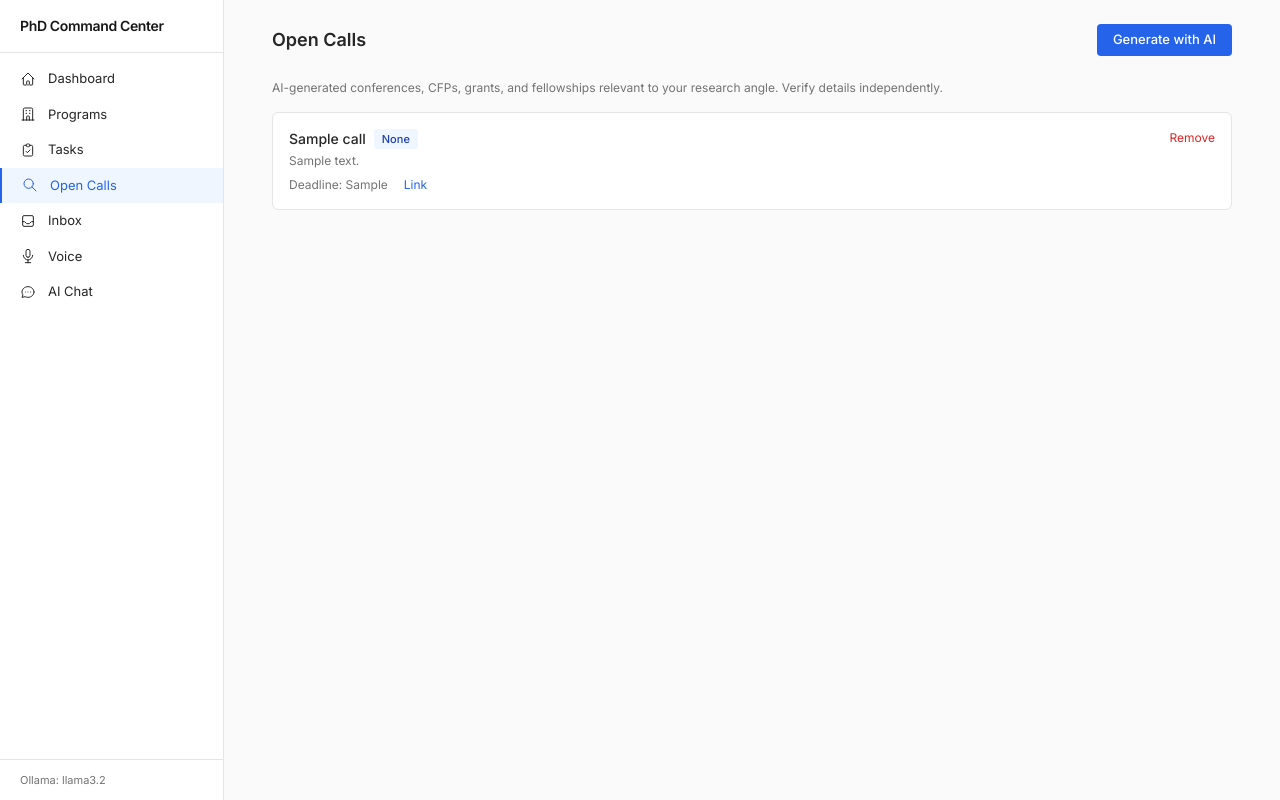
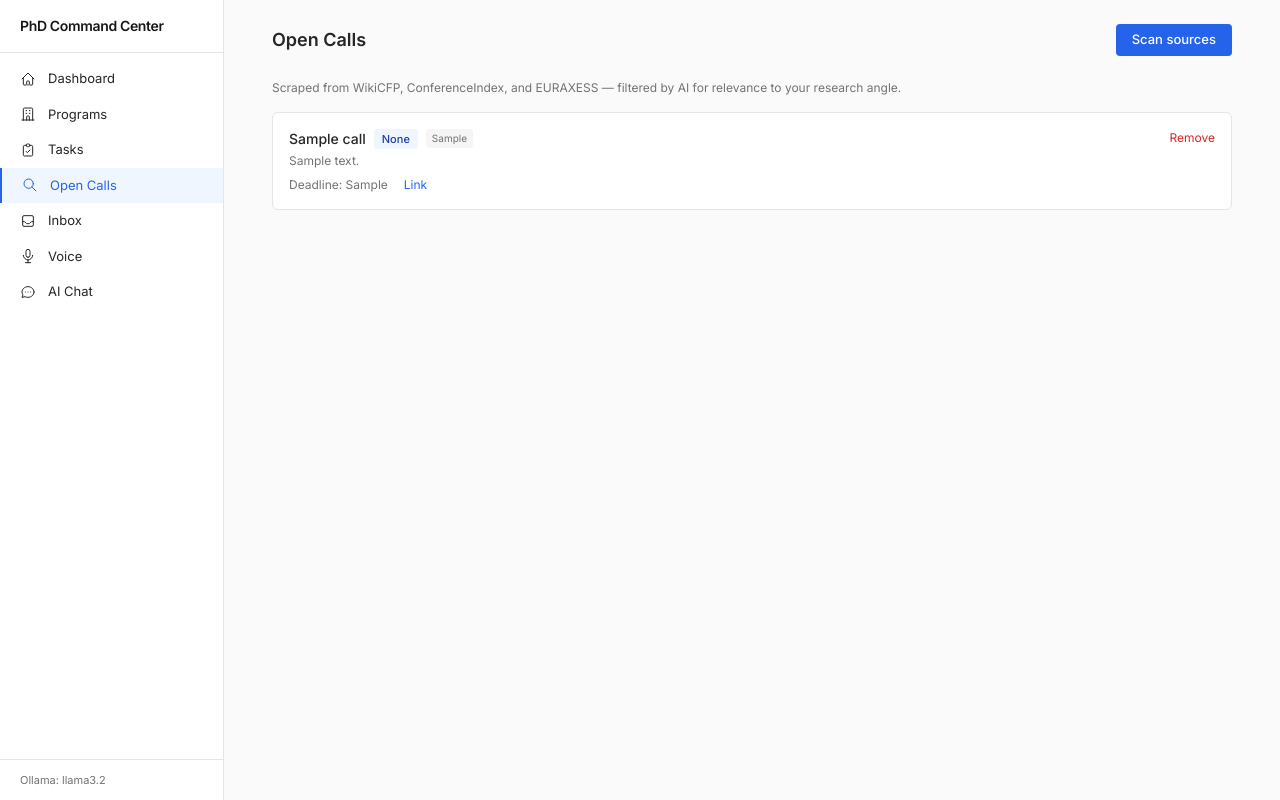
Before and after one commit to anvold95/Ph.d-Desktop-, a Flask app: page /open-calls in a window 1280 px wide. Run offline with Flask 3, Linux system fonts and the light colour scheme; tables that the repository leaves empty hold one stand-in row (values such as "Sample post"); some libraries are stand-ins or nearby versions.

Commit message:
feat: replace fake AI calls with real web scraping + relevance filtering
- Scrape WikiCFP, ConferenceIndex, and EURAXESS for real opportunities
- Use Ollama only to filter/rank scraped results by research angle relevance
- Show source badge (WikiCFP, ConferenceIndex, EURAXESS) in UI
- Add beautifulsoup4 dependency
- Update scheduled nightly job to use scraping pipeline

https://claude.ai/code/session_01AxEJGynPeMy7hENRqDL88t

````diff
--- a/app.py
+++ b/app.py
@@ -1,4 +1,5 @@
 import os
+import re
 import json
 import sqlite3
 import logging
@@ -7,6 +8,7 @@ from datetime import datetime, timedelta
 from flask import Flask, render_template, request, jsonify, g, redirect, url_for
 from apscheduler.schedulers.background import BackgroundScheduler
 from dotenv import load_dotenv
+from bs4 import BeautifulSoup
 
 load_dotenv()
 
@@ -174,7 +176,6 @@ def ollama_generate(prompt, system=None, as_json=False):
 
 def parse_json_response(raw, expect_list=False):
     """Robustly extract JSON from Ollama responses that may contain markdown fences."""
-    import re
     # Strip markdown code fences
     cleaned = re.sub(r'```(?:json)?\s*', '', raw)
     cleaned = cleaned.strip()
@@ -248,41 +249,221 @@ Always respond in English. Be precise and actionable."""
 
 
 # ---------------------------------------------------------------------------
+# Web scraping — real open calls
+# ---------------------------------------------------------------------------
+
+SCRAPE_HEADERS = {
+    "User-Agent": "Mozilla/5.0 (Windows NT 10.0; Win64; x64) AppleWebKit/537.36 (KHTML, like Gecko) Chrome/120.0.0.0 Safari/537.36",
+    "Accept": "text/html,application/xhtml+xml,application/xml;q=0.9,*/*;q=0.8",
+    "Accept-Language": "en-US,en;q=0.9",
+}
+
+SEARCH_KEYWORDS = [
+    "architecture", "urban design", "housing", "adaptive reuse",
+    "urban studies", "built environment", "heritage",
+]
+
+
+def scrape_wikicfp(keywords=None):
+    """Scrape WikiCFP for architecture/urban-related CFPs."""
+    results = []
+    search_terms = keywords or ["architecture", "urban design", "housing"]
+    for term in search_terms[:3]:
+        try:
+            url = f"http://www.wikicfp.com/cfp/servlet/tool.search?q={term.replace(' ', '+')}&year=f"
+            r = requests.get(url, headers=SCRAPE_HEADERS, timeout=15)
+            if r.status_code != 200:
+                continue
+            soup = BeautifulSoup(r.text, "html.parser")
+            rows = soup.select("table.wikitable tr")
+            for row in rows:
+                cells = row.find_all("td")
+                if len(cells) >= 3:
+                    link_el = cells[0].find("a")
+                    if not link_el:
+                        continue
+                    title = link_el.get_text(strip=True)
+                    href = link_el.get("href", "")
+                    if href and not href.startswith("http"):
+                        href = f"http://www.wikicfp.com{href}"
+                    desc = cells[1].get_text(strip=True) if len(cells) > 1 else ""
+                    deadline = cells[2].get_text(strip=True) if len(cells) > 2 else ""
+                    if title:
+                        results.append({
+                            "title": title,
+                            "type": "cfp",
+                            "description": desc,
+                            "deadline": deadline,
+                            "url": href,
+                            "source": "WikiCFP",
+                        })
+        except Exception as e:
+            log.warning("WikiCFP scrape error for '%s': %s", term, e)
+    return results
+
+
+def scrape_conference_index(keywords=None):
+    """Scrape conferenceindex.org for relevant conferences."""
+    results = []
+    search_terms = keywords or ["architecture", "urban-design"]
+    for term in search_terms[:2]:
+        try:
+            url = f"https://conferenceindex.org/conferences/{term.replace(' ', '-')}"
+            r = requests.get(url, headers=SCRAPE_HEADERS, timeout=15)
+            if r.status_code != 200:
+                continue
+            soup = BeautifulSoup(r.text, "html.parser")
+            items = soup.select(".list-group-item, .conference-item, article, .card")
+            for item in items[:15]:
+                title_el = item.find(["h3", "h4", "h5", "a"])
+                if not title_el:
+                    continue
+                title = title_el.get_text(strip=True)
+                link = ""
+                a_tag = item.find("a", href=True)
+                if a_tag:
+                    link = a_tag["href"]
+                    if not link.startswith("http"):
+                        link = f"https://conferenceindex.org{link}"
+                desc_el = item.find("p")
+                desc = desc_el.get_text(strip=True) if desc_el else ""
+                date_el = item.find(class_=re.compile(r"date|time|deadline", re.I))
+                date_text = date_el.get_text(strip=True) if date_el else ""
+                if title and len(title) > 5:
+                    results.append({
+                        "title": title,
+                        "type": "conference",
+                        "description": desc[:200],
+                        "deadline": date_text,
+                        "url": link,
+                        "source": "ConferenceIndex",
+                    })
+        except Exception as e:
+            log.warning("ConferenceIndex scrape error for '%s': %s", term, e)
+    return results
+
+
+def scrape_euraxess():
+    """Scrape EURAXESS for PhD/research positions in architecture."""
+    results = []
+    try:
+        url = "https://euraxess.ec.europa.eu/jobs/search/field_research_profile/first-stage-researcher-r1-702?keywords=architecture+housing"
+        r = requests.get(url, headers=SCRAPE_HEADERS, timeout=15)
+        if r.status_code != 200:
+            return results
+        soup = BeautifulSoup(r.text, "html.parser")
+        items = soup.select(".views-row, .node--type-job-offer, article")
+        for item in items[:10]:
+            title_el = item.find(["h2", "h3", "a"])
+            if not title_el:
+                continue
+            title = title_el.get_text(strip=True)
+            link = ""
+            a_tag = title_el if title_el.name == "a" else item.find("a", href=True)
+            if a_tag and a_tag.get("href"):
+                link = a_tag["href"]
+                if not link.startswith("http"):
+                    link = f"https://euraxess.ec.europa.eu{link}"
+            desc_el = item.find(class_=re.compile(r"field|body|summary", re.I))
+            desc = desc_el.get_text(strip=True)[:200] if desc_el else ""
+            deadline_el = item.find(class_=re.compile(r"deadline|date", re.I))
+            deadline = deadline_el.get_text(strip=True) if deadline_el else ""
+            if title and len(title) > 5:
+                results.append({
+                    "title": title,
+                    "type": "fellowship",
+                    "description": desc,
+                    "deadline": deadline,
+                    "url": link,
+                    "source": "EURAXESS",
+                })
+    except Exception as e:
+        log.warning("EURAXESS scrape error: %s", e)
+    return results
+
+
+def scrape_all_sources():
+    """Scrape all sources and return combined results."""
+    all_results = []
+    all_results.extend(scrape_wikicfp())
+    all_results.extend(scrape_conference_index())
+    all_results.extend(scrape_euraxess())
+    log.info("Scraped %d total results from all sources", len(all_results))
+    return all_results
+
+
+def filter_by_relevance(calls, research_angle, max_results=10):
+    """Use Ollama to filter and rank scraped calls by relevance to research angle."""
+    if not calls:
+        return []
+
+    # Deduplicate by title
+    seen = set()
+    unique = []
+    for c in calls:
+        key = c["title"].lower().strip()
+        if key not in seen:
+            seen.add(key)
+            unique.append(c)
+
+    # Build a numbered list for Ollama to evaluate
+    numbered = "\n".join(
+        f"{i+1}. [{c['source']}] {c['title']} — {c.get('description', '')[:100]}"
+        for i, c in enumerate(unique[:30])
+    )
+
+    prompt = f"""Research angle: "{research_angle}"
+
+Below is a list of academic conferences, calls for papers, grants, and fellowships scraped from real websites. Select the ones most relevant to the research angle above (architecture, housing, urban studies, adaptive reuse, postwar buildings, heritage).
+
+Return ONLY the numbers of the relevant items as a JSON object: {{"relevant": [1, 5, 7]}}
+
+If none are relevant, return: {{"relevant": []}}
+
+Items:
+{numbered}"""
+
+    raw = ollama_generate(prompt, as_json=True)
+    parsed = parse_json_response(raw)
+
+    if parsed and isinstance(parsed, dict) and "relevant" in parsed:
+        indices = parsed["relevant"]
+        filtered = []
+        for idx in indices:
+            if isinstance(idx, int) and 1 <= idx <= len(unique):
+                filtered.append(unique[idx - 1])
+        return filtered[:max_results]
+
+    # Fallback: return all unique results if Ollama can't filter
+    return unique[:max_results]
+
+
+# ---------------------------------------------------------------------------
 # Scheduled jobs
 # ---------------------------------------------------------------------------
 
 def job_scan_open_calls():
-    """Nightly 02:00 — generate relevant open calls."""
+    """Nightly 02:00 — scrape real open calls and filter by relevance."""
     log.info("Running scheduled open-calls scan")
     with app.app_context():
         db = get_db()
         angle = db.execute("SELECT value FROM profile WHERE key='research_angle'").fetchone()
         if not angle:
             return
-        prompt = f"""Based on this research angle:
-\"{angle['value']}\"
 
-Generate 3 relevant current opportunities (conferences, calls for papers, grants, or fellowships) for a PhD candidate in architecture/urban studies. For each, provide:
-- title
-- type (conference / cfp / grant / fellowship)
-- short description (1-2 sentences)
-- approximate deadline (YYYY-MM-DD)
-- a plausible URL or "N/A"
-
-Return valid JSON: {{"items": [{{"title":"...","type":"...","description":"...","deadline":"...","url":"..."}}]}}"""
-
-        raw = ollama_generate(prompt, as_json=True)
-        calls = parse_json_response(raw, expect_list=True)
-        if not calls:
-            log.warning("Could not parse open-calls JSON from Ollama: %s", raw[:200])
+        scraped = scrape_all_sources()
+        if not scraped:
+            log.warning("No results scraped from any source")
             return
 
+        calls = filter_by_relevance(scraped, angle["value"])
         for c in calls:
-            db.execute("INSERT INTO open_calls (title, type, description, deadline, url) VALUES (?,?,?,?,?)",
-                       (c.get("title", ""), c.get("type", ""), c.get("description", ""),
-                        c.get("deadline", ""), c.get("url", "")))
+            db.execute(
+                "INSERT INTO open_calls (title, type, description, deadline, url, source) VALUES (?,?,?,?,?,?)",
+                (c.get("title", ""), c.get("type", ""), c.get("description", ""),
+                 c.get("deadline", ""), c.get("url", ""), c.get("source", "scraped")))
         db.commit()
-        log.info("Added %d open calls", len(calls))
+        log.info("Added %d relevant open calls from scraping", len(calls))
 
 
 def job_generate_drafts():
@@ -454,27 +635,20 @@ def generate_open_calls():
     if not angle:
         return jsonify(error="No research angle set"), 400
 
-    prompt = f"""Based on this research angle:
-\"{angle['value']}\"
+    scraped = scrape_all_sources()
+    if not scraped:
+        return jsonify(error="Could not reach any source. Check your internet connection."), 500
 
-Generate 5 relevant current opportunities (conferences, calls for papers, grants, or fellowships) for a PhD candidate in architecture/urban studies. For each, provide:
-- title
-- type (conference / cfp / grant / fellowship)
-- short description (1-2 sentences)
-- approximate deadline (YYYY-MM-DD)
-- a plausible URL or "N/A"
-
-Return valid JSON: {{"items": [{{"title":"...","type":"...","description":"...","deadline":"...","url":"..."}}]}}"""
-
-    raw = ollama_generate(prompt, as_json=True)
-    calls = parse_json_response(raw, expect_list=True)
+    calls = filter_by_relevance(scraped, angle["value"])
     if not calls:
-        return jsonify(error="Could not parse AI response"), 500
+        # If filtering returns nothing, keep the top scraped results
+        calls = scraped[:5]
 
     for c in calls:
-        db.execute("INSERT INTO open_calls (title, type, description, deadline, url) VALUES (?,?,?,?,?)",
-                   (c.get("title", ""), c.get("type", ""), c.get("description", ""),
-                    c.get("deadline", ""), c.get("url", "")))
+        db.execute(
+            "INSERT INTO open_calls (title, type, description, deadline, url, source) VALUES (?,?,?,?,?,?)",
+            (c.get("title", ""), c.get("type", ""), c.get("description", ""),
+             c.get("deadline", ""), c.get("url", ""), c.get("source", "scraped")))
     db.commit()
     return jsonify(ok=True, count=len(calls))
 
--- a/requirements.txt
+++ b/requirements.txt
@@ -2,3 +2,4 @@ flask==3.1.0
 requests==2.32.3
 APScheduler==3.10.4
 python-dotenv==1.0.1
+beautifulsoup4==4.12.3
--- a/templates/open_calls.html
+++ b/templates/open_calls.html
@@ -4,12 +4,12 @@
 <div class="flex items-center justify-between mb-6">
     <h2 class="text-lg font-semibold">Open Calls</h2>
     <button onclick="generateCalls()" id="gen-btn" class="btn-primary">
-        <span id="gen-text">Generate with AI</span>
+        <span id="gen-text">Scan sources</span>
         <span id="gen-spin" class="spinner hidden ml-2"></span>
     </button>
 </div>
 
-<p class="text-xs text-muted mb-4">AI-generated conferences, CFPs, grants, and fellowships relevant to your research angle. Verify details independently.</p>
+<p class="text-xs text-muted mb-4">Scraped from WikiCFP, ConferenceIndex, and EURAXESS — filtered by AI for relevance to your research angle.</p>
 
 {% if calls %}
 <div class="space-y-3">
@@ -20,6 +20,9 @@
                 <div class="flex items-center gap-2 mb-1">
                     <span class="text-sm font-medium">{{ c['title'] }}</span>
                     <span class="badge badge-pending">{{ c['type'] }}</span>
+                    {% if c['source'] and c['source'] != 'ai' %}
+                    <span class="text-[10px] text-muted bg-neutral-100 px-1.5 py-0.5 rounded">{{ c['source'] }}</span>
+                    {% endif %}
                 </div>
                 <p class="text-xs text-muted mb-2">{{ c['description'] }}</p>
                 <div class="flex items-center gap-4 text-xs text-muted">
@@ -37,7 +40,7 @@
 {% else %}
 <div class="card p-12 text-center">
     <p class="text-sm text-muted mb-3">No open calls yet.</p>
-    <p class="text-xs text-muted">Click "Generate with AI" to scan for relevant opportunities.</p>
+    <p class="text-xs text-muted">Click "Scan sources" to scrape real conferences and opportunities.</p>
 </div>
 {% endif %}
 {% endblock %}
````
